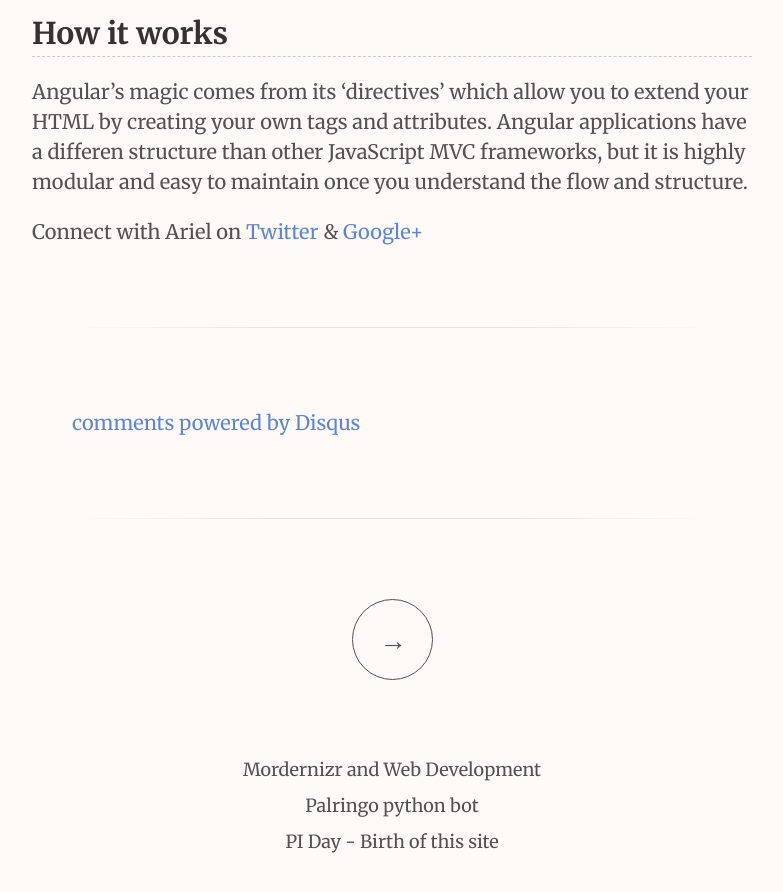
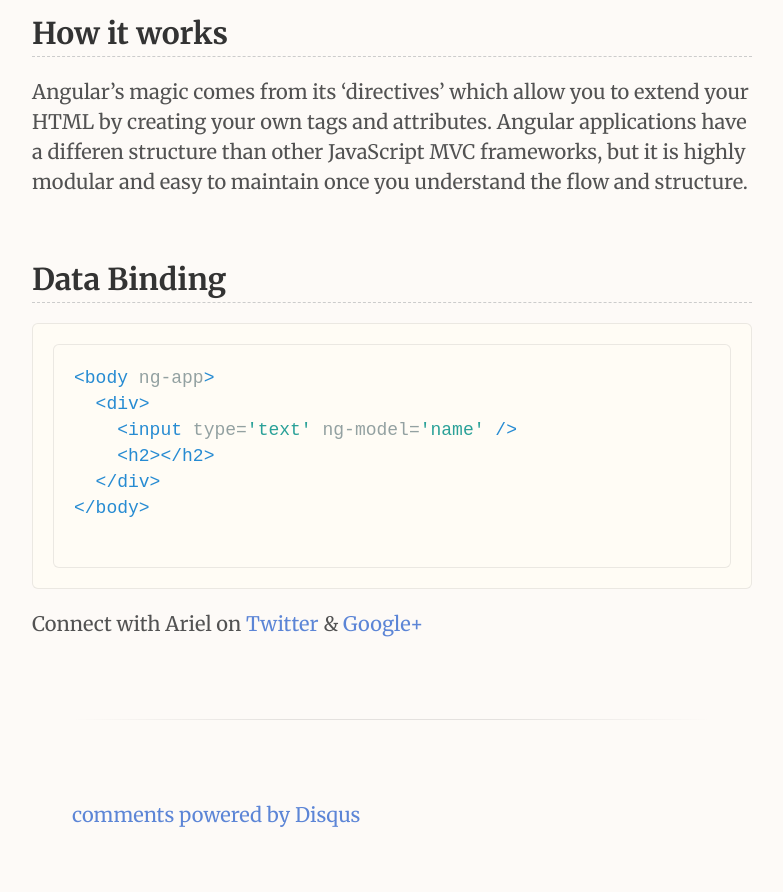
Before and after one commit to ArielSaldana/arielsaldana.github.io, a Jekyll site: the page built from _posts/2015-04-25-Angular-Hello-World.md, in a window 1280 px wide and 900 px high, scrolled down 901 px. Shown: the top 892 px of the window, without its empty margins (248-1031 px from the left). Built offline with Jekyll 4.4.1, drawn with Linux system fonts in a browser that asks for light colours; Markdown is read by kramdown in place of the engine named in the settings; comment, search, counter and statistics services are not loaded.

Commit message:
Update 2015-04-25-Angular-Hello-World.md

````diff
--- a/_posts/2015-04-25-Angular-Hello-World.md
+++ b/_posts/2015-04-25-Angular-Hello-World.md
@@ -17,6 +17,18 @@ __AngularJS__ has become one of the most popular JavaScript frameworks and for g
 
 Angular's magic comes from its 'directives' which allow you to extend your HTML by creating your own tags and attributes. Angular applications have a differen structure than other JavaScript MVC frameworks, but it is highly modular and easy to maintain once you understand the flow and structure.
 
+## Data Binding
+
+``` html
+<body ng-app>
+  <div>
+    <input type='text' ng-model='name' />
+    <h2>{{name}}</h2>
+  </div>
+</body>
+
+```
+
 
 
 Connect with Ariel on [Twitter](https://twitter.com/yerariel) & <a rel="author" href="https://plus.google.com/+ArielSal"> Google+ </a>
````
